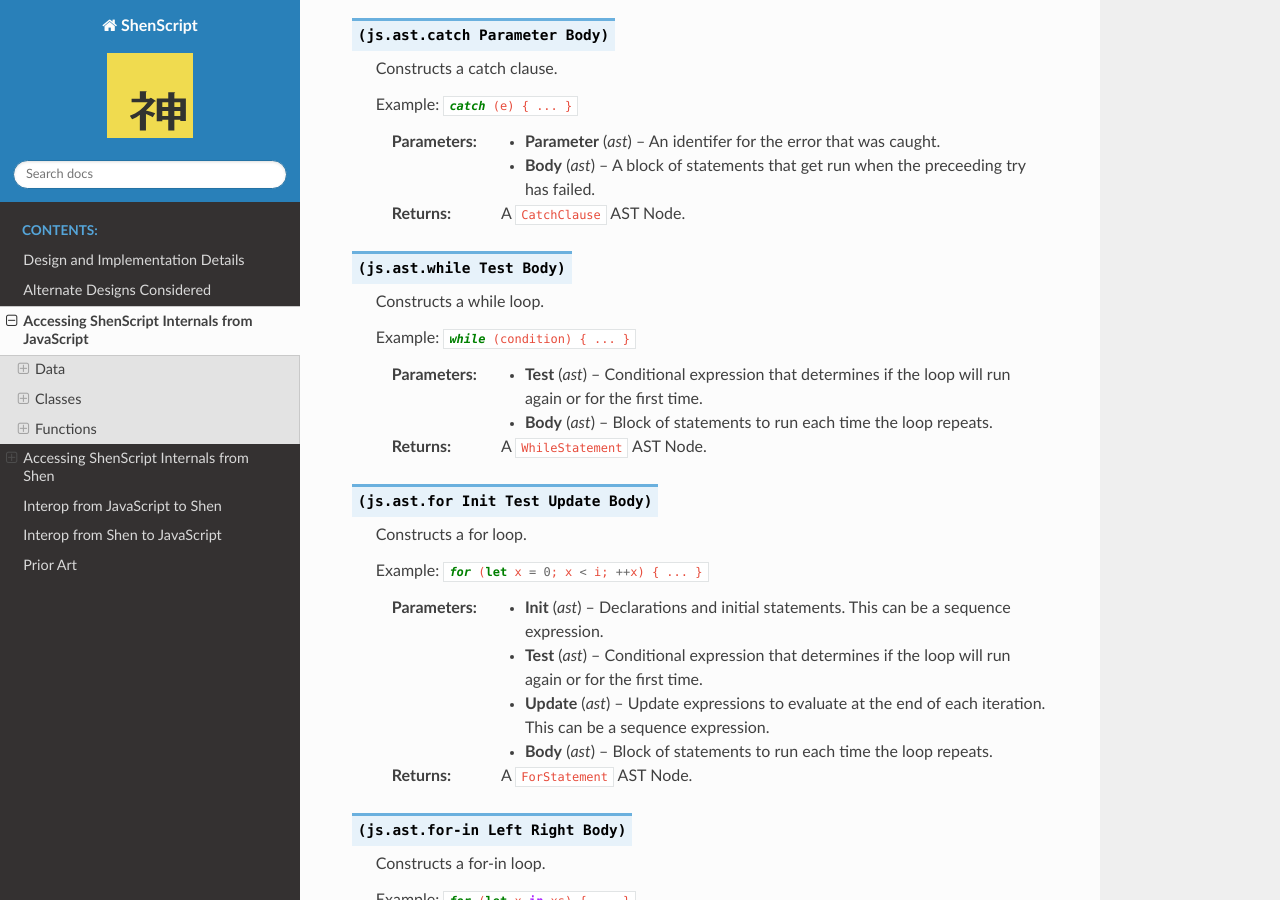
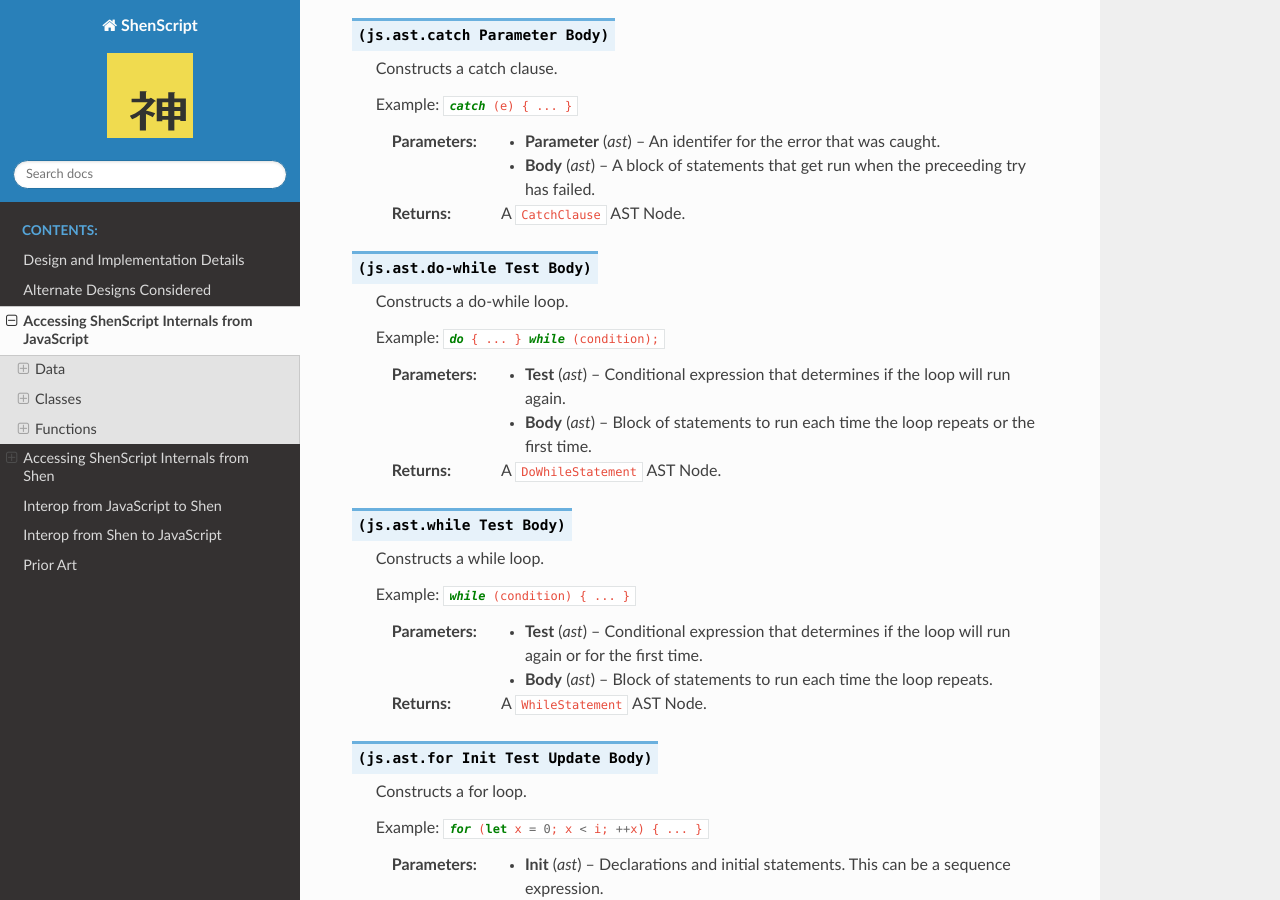
Before and after one commit to rkoeninger/ShenScript, a Sphinx documentation site: the page built from docs/internals.rst, in a window 1280 px wide and 900 px high, scrolled down 13320 px. Built offline with Sphinx 7.4.7 and the Read the Docs theme 2.0.0, drawn with Linux system fonts in a browser that asks for light colours.

Commit message:
Added do-while syntax construction

```diff
--- a/docs/internals.rst
+++ b/docs/internals.rst
@@ -607,6 +607,16 @@ Functions in the `js.ast` namespace are used to construct, emit and evaluate arb
    :param ast Body:      A block of statements that get run when the preceeding try has failed.
    :returns:             A :code:`CatchClause` AST Node.
 
+.. function:: (js.ast.do-while Test Body)
+
+   Constructs a do-while loop.
+
+   Example: :js:`do { ... } while (condition);`
+
+   :param ast Test: Conditional expression that determines if the loop will run again.
+   :param ast Body: Block of statements to run each time the loop repeats or the first time.
+   :returns:        A :code:`DoWhileStatement` AST Node.
+
 .. function:: (js.ast.while Test Body)
 
    Constructs a while loop.
```
Also changed, not shown: 2 other files.
